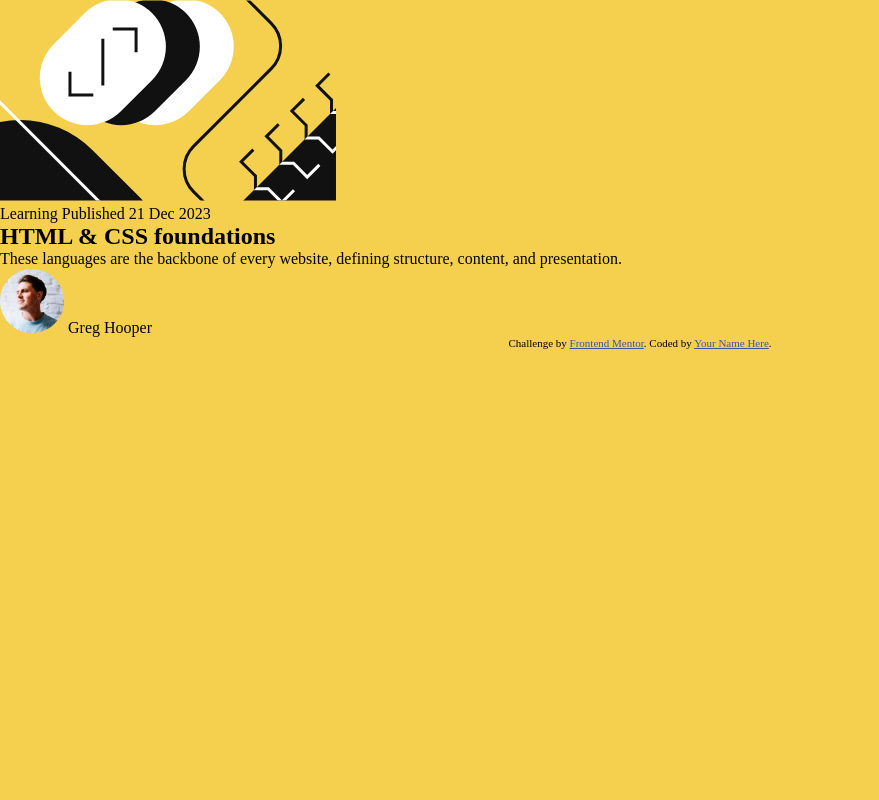
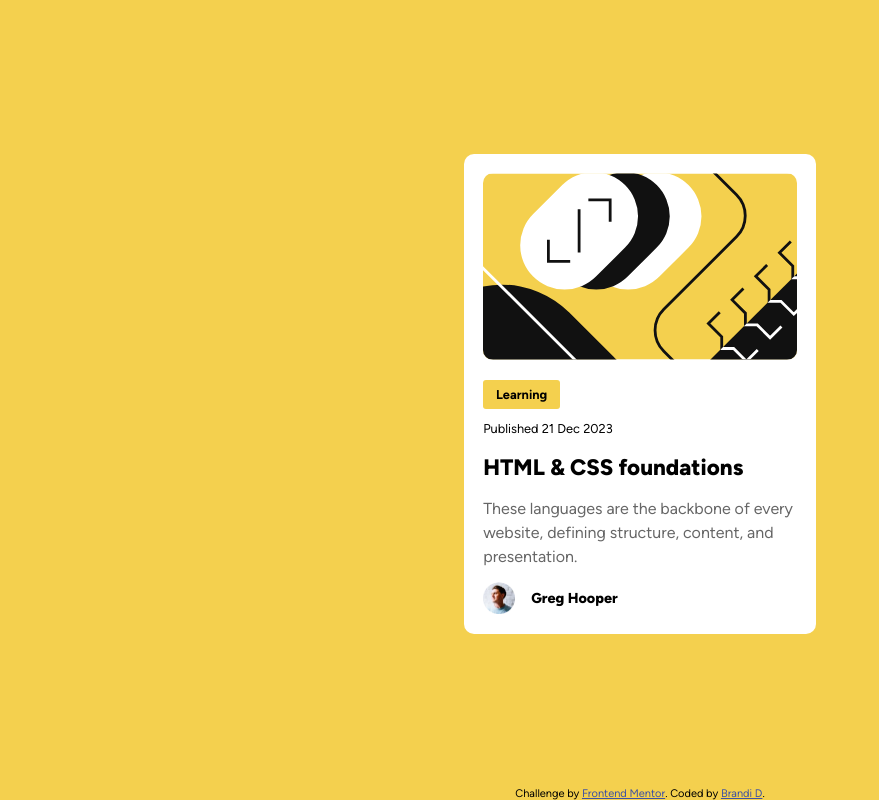
Before and after one commit to bsd-rgb/Blog-Preview-Card, a plain HTML site: page index.html in a window 1280 px wide. Shown: the whole page, without its empty margins (0-879 px from the left). Drawn offline with Linux system fonts and the light colour scheme.

Commit message:
Overall Style
Updated background, spacing, and tag design

```diff
--- a/index.html
+++ b/index.html
@@ -16,31 +16,25 @@
     <title>Frontend Mentor | Blog preview card</title>
 
     <!-- Feel free to remove these styles or customise in your own stylesheet 👍 -->
-    <style>
-      .attribution {
-        font-size: 11px;
-        text-align: center;
-      }
-      .attribution a {
-        color: hsl(228, 45%, 44%);
-      }
-    </style>
+    <style></style>
   </head>
   <body>
+    <aside>
       <div class="container">
         <img
           src="./assets/images/illustration-article.svg"
           alt="blog preview image"
+          class="blog-img"
         />
-      <div class="blog-card-header">
+        <div class="blog-card-header flex-column">
           <span class="tag">Learning</span>
           <span>Published 21 Dec 2023</span>
         </div>
-      <div class="blog-description">
-        <h2>HTML & CSS foundations</h2>
-        <p>
-          These languages are the backbone of every website, defining structure,
-          content, and presentation.
+        <div class="blog-description flex-column">
+          <h2 class="heading-secondary">HTML & CSS foundations</h2>
+          <p class="blog-desc-text">
+            These languages are the backbone of every website, defining
+            structure, content, and presentation.
           </p>
         </div>
         <div class="author">
@@ -52,12 +46,14 @@
           <span class="author-text">Greg Hooper</span>
         </div>
       </div>
-
+    </aside>
+    <footer>
       <div class="attribution">
         Challenge by
         <a href="https://www.frontendmentor.io?ref=challenge" target="_blank"
           >Frontend Mentor</a
-      >. Coded by <a href="#">Your Name Here</a>.
+        >. Coded by <a href="#">Brandi D</a>.
       </div>
+    </footer>
   </body>
 </html>
--- a/style.css
+++ b/style.css
@@ -1,16 +1,94 @@
+@font-face {
+  font-family: "Figtree";
+  src: url(./assets/fonts/Figtree-VariableFont_wght.ttf) format("truetype");
+}
+
 * {
   margin: 0;
   padding: 0;
   box-sizing: border-box;
 }
 
+.attribution {
+  font-size: 11px;
+  text-align: center;
+}
+.attribution a {
+  color: hsl(228, 45%, 44%);
+}
+
 html {
   background-color: #f4d04e;
+  font-family: "Figtree", sans-serif;
 }
 
-/* .container {
-  max-width: 60rem;
-  margin: 0 auto;
-  padding: 8rem 8rem;
+.container {
+  max-width: 22rem;
   background-color: #fff;
-} */
+  margin: 9.6rem auto;
+  padding: 1.2rem;
+  border-radius: 10px;
+  justify-content: center;
+
+  /* NEED TO ADD Border AND Box shadow to the right */
+}
+
+.blog-img {
+  border-radius: 10px;
+  margin-bottom: 1rem;
+  width: 100%;
+}
+
+.blog-card-header {
+  gap: 0.6rem;
+  margin-bottom: 0.8rem;
+  font-size: 0.8rem;
+  line-height: 1.5;
+}
+
+.tag {
+  background-color: #f4d04e;
+  align-self: flex-start;
+  padding: 0.3rem 0.8rem;
+  border-radius: 3px;
+  font-weight: 700;
+}
+
+.blog-description {
+  gap: 0.8rem;
+  line-height: 1.5;
+  margin-bottom: 0.8rem;
+}
+
+.heading-secondary {
+  font-size: 1.4rem;
+  font-weight: 800;
+}
+
+.blog-desc-text {
+  color: #666;
+}
+
+.author {
+  display: flex;
+  gap: 1rem;
+}
+
+.author-img {
+  width: 2rem;
+}
+
+.author-text {
+  align-self: center;
+  font-size: 0.9rem;
+  letter-spacing: 1.2;
+  font-weight: 800;
+}
+/*********************/
+/* REUSABLE */
+/*********************/
+
+.flex-column {
+  display: flex;
+  flex-direction: column;
+}
```
Lines whose indentation alone changed are shown as unchanged.
